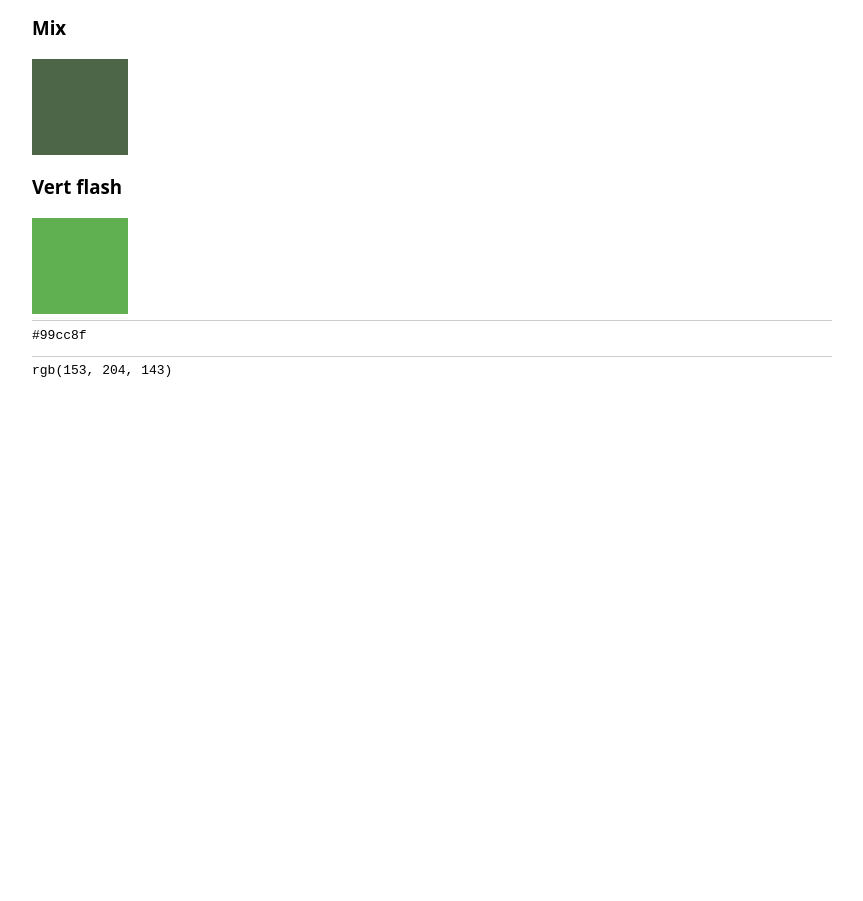
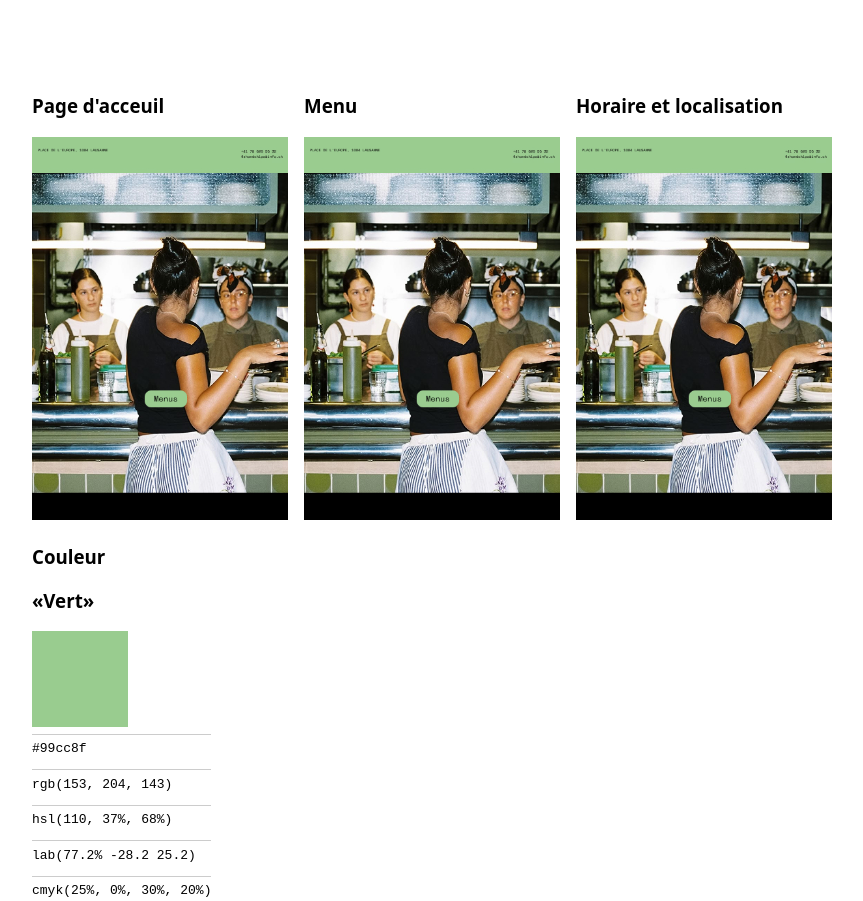
Before and after one commit to valentineterrier/fish-and-chips, a plain HTML site: page index.html in a window 1280 px wide. Shown: the part 1371-2272 px from the top of the page, without its empty margins (208-1071 px from the left). Before the commit the page ends 1762 px from the top, so only its background shows below. Drawn offline with Linux system fonts and the light colour scheme.

Commit message:
20/05/26

```diff
--- a/index.html
+++ b/index.html
@@ -30,11 +30,42 @@
 
 	</style>
 
-
-
 </head>
 <body>
-	<img src="logo.svg" alt="Logo fish and chips">
+
+	<section id="Identité">
+
+		<article id="logo">
+			<img src="logo.svg" alt="Logo Fish and Chips">
+		</article>
+
+		<article id="Application">
+			<h2>Application</h2>
+			<img src="Mockup_foodtruck_fishandchips copie.png" alt="Image mockup food truck">
+		</article>
+
+		<article id="Web">
+			<h2> Maquette site web</h2>
+
+			<div class="row">
+			<div>
+				<h3>Page d'acceuil</h3>
+				<img src="Home_page.jpg" alt="Maquette web mobile">
+			</div>
+
+			<div>
+				<h3>Menu</h3>
+				<img src="Home_page.jpg" alt="Maquette web mobile">
+			</div>
+
+			<div>
+				<h3>Horaire et localisation</h3>
+				<img src="Home_page.jpg" alt="Maquette web mobile">
+			</div>
+			</div> <!-- fin .row -->
+
+		</article>
+	</section>
 
 	<section id="CharteGraphique">
 
--- a/style.css
+++ b/style.css
@@ -1,3 +1,8 @@
+* { box-sizing: border-box;}
+
+img { max-width: 100%;}
+
+
 /* COULEURS /////////////// */
 :root{
 	--couleursPrincipale: hsl(110, 37%, 68%);
@@ -11,6 +16,21 @@ body{
 	/* color: color-mix(in srgb, var(--couleursPrincipale) 50%, white 50%) */
 	}
 
-h1 {
+h2 {
 	font-size: 8vw;
 	}
+
+/* MISE EN PAGE - COLONNES /////////////// */
+.row {
+	display: flex;
+	gap: 1rem;
+}
+
+.row > * {
+	flex: 1;
+}
+@media(max-width: 800px){
+	.row{
+		flex-direction: columns;
+	}
+}
```
Also changed, not shown: Home_page.jpg (added), 1 other file.
